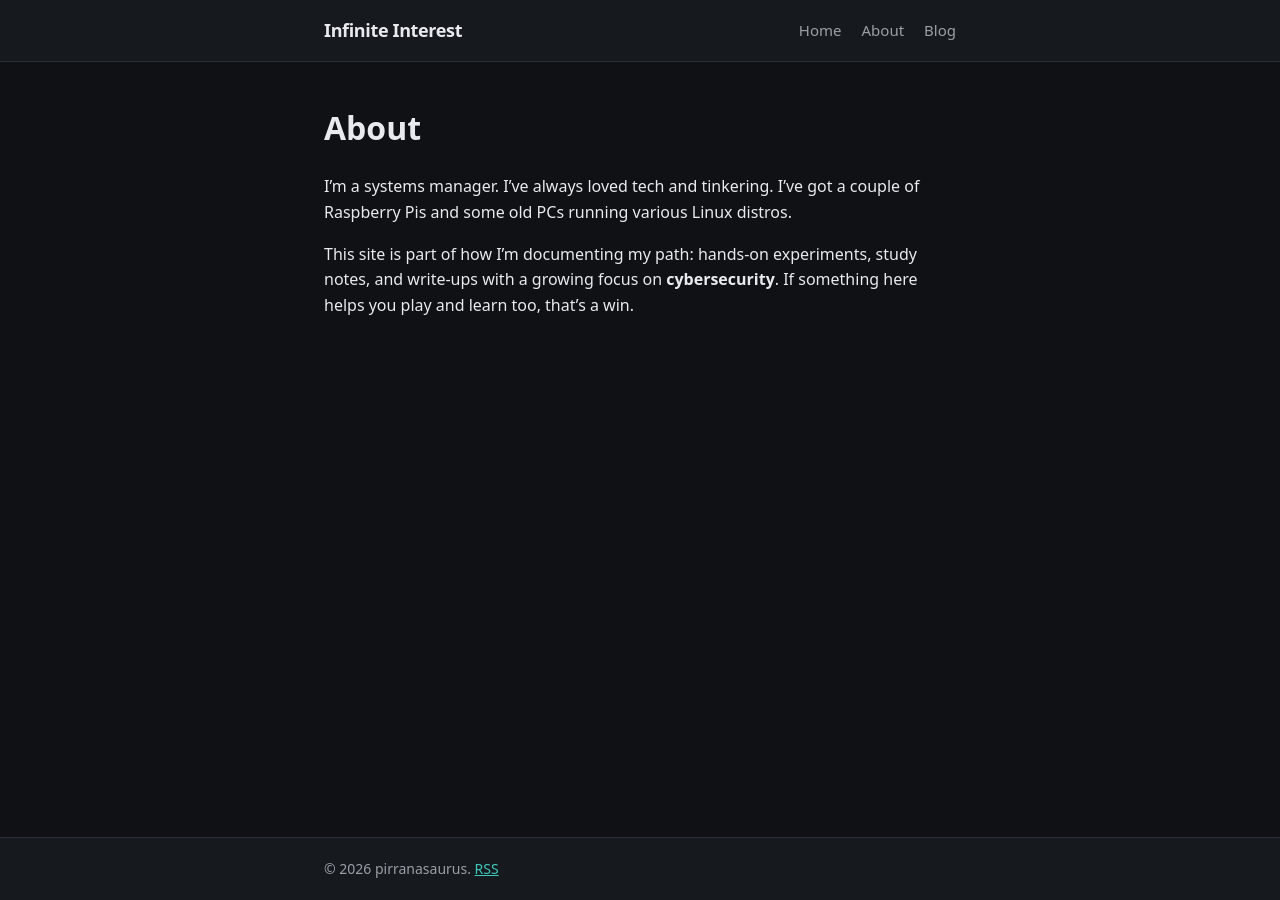
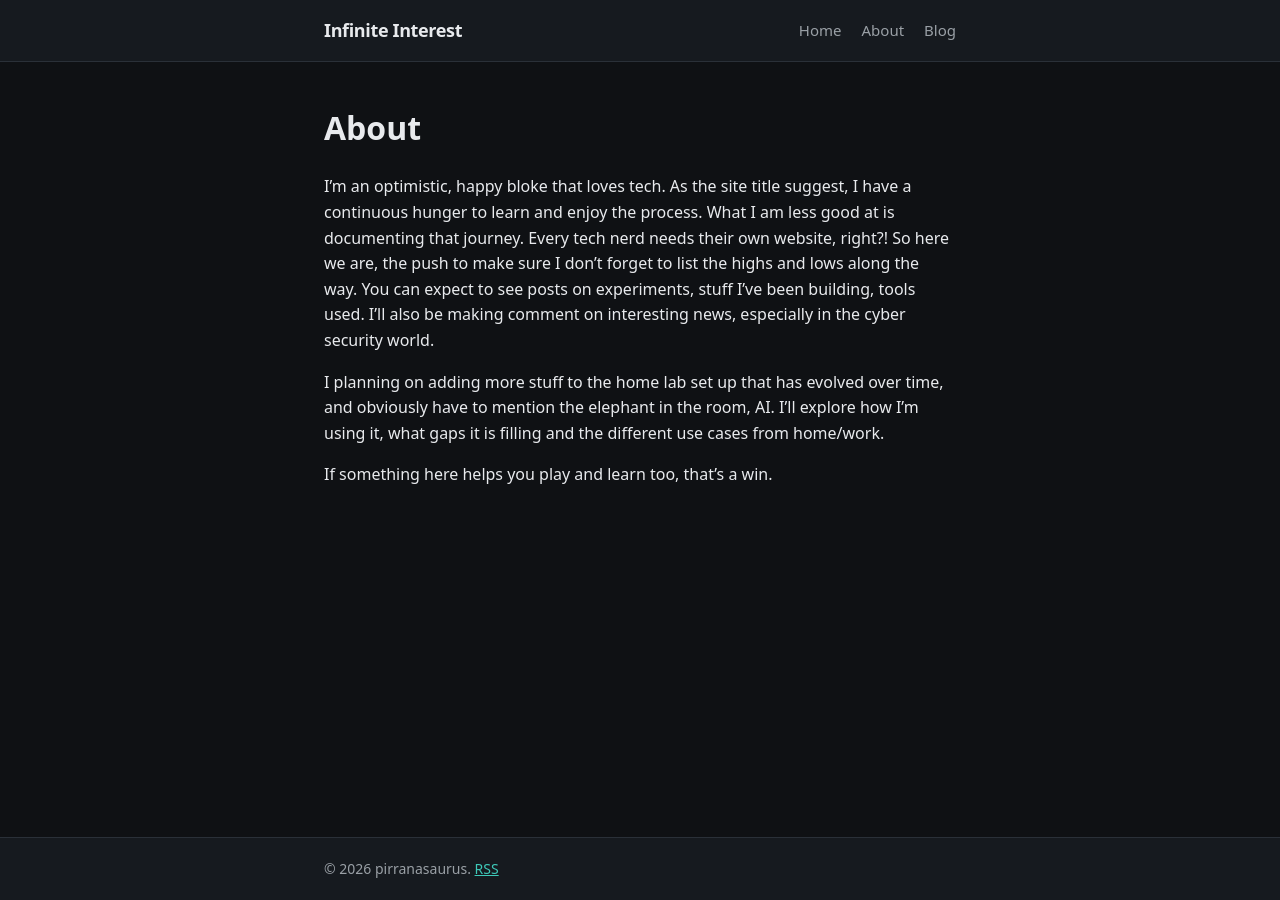
Before and after one commit to pirranasaurus/infiniteinterest, a Jekyll site: the page built from about.md, in a window 1280 px wide. Built offline with Jekyll 4.4.1, drawn with Linux system fonts in a browser that asks for light colours.

Commit message:
new blog post going up

```diff
--- a/about.md
+++ b/about.md
@@ -7,6 +7,10 @@ permalink: /about/
 
 # About
 
-I’m a systems manager. I’ve always loved tech and tinkering. I’ve got a couple of Raspberry Pis and some old PCs running various Linux distros.
+I’m an optimistic, happy bloke that loves tech. As the site title suggest, I have a continuous hunger to learn and enjoy the process.
+What I am less good at is documenting that journey. Every tech nerd needs their own website, right?! So here we are, the push to make sure I don't forget to list the highs and lows along the way.
+You can expect to see posts on experiments, stuff I've been building, tools used. I'll also be making comment on interesting news, especially in the cyber security world.
 
-This site is part of how I’m documenting my path: hands-on experiments, study notes, and write-ups with a growing focus on **cybersecurity**. If something here helps you play and learn too, that’s a win.
+I planning on adding more stuff to the home lab set up that has evolved over time, and obviously have to mention the elephant in the room, AI. I'll explore how I'm using it, what gaps it is filling and the different use cases from home/work.
+
+If something here helps you play and learn too, that’s a win.
```
Also changed, not shown: _posts/2026-04-28-this-is-the-second-start.md (added, +54 -0 lines).
